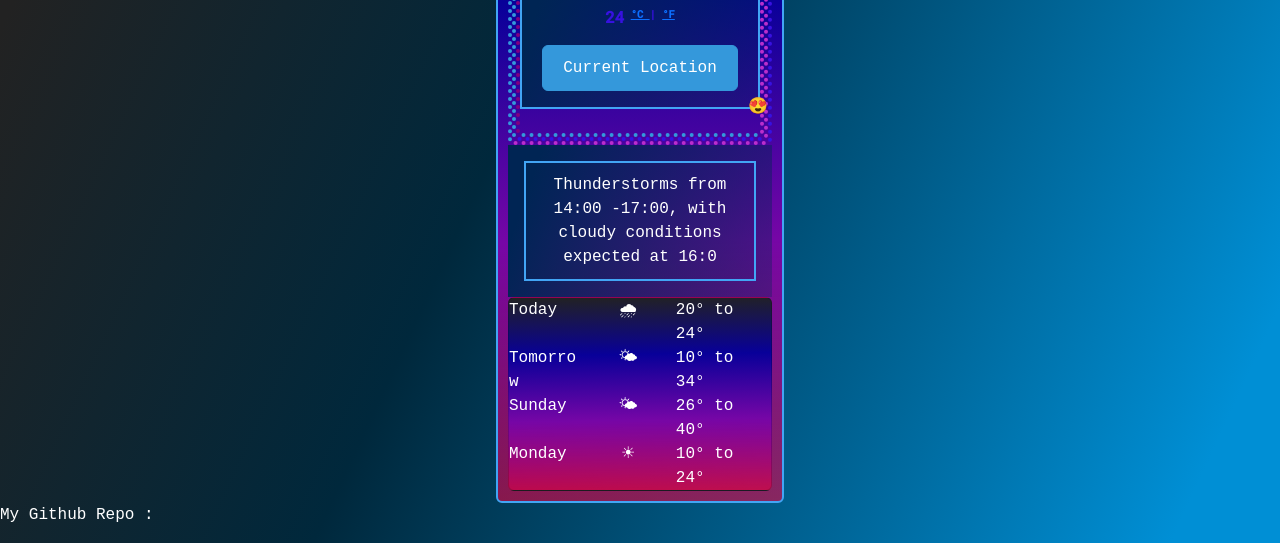
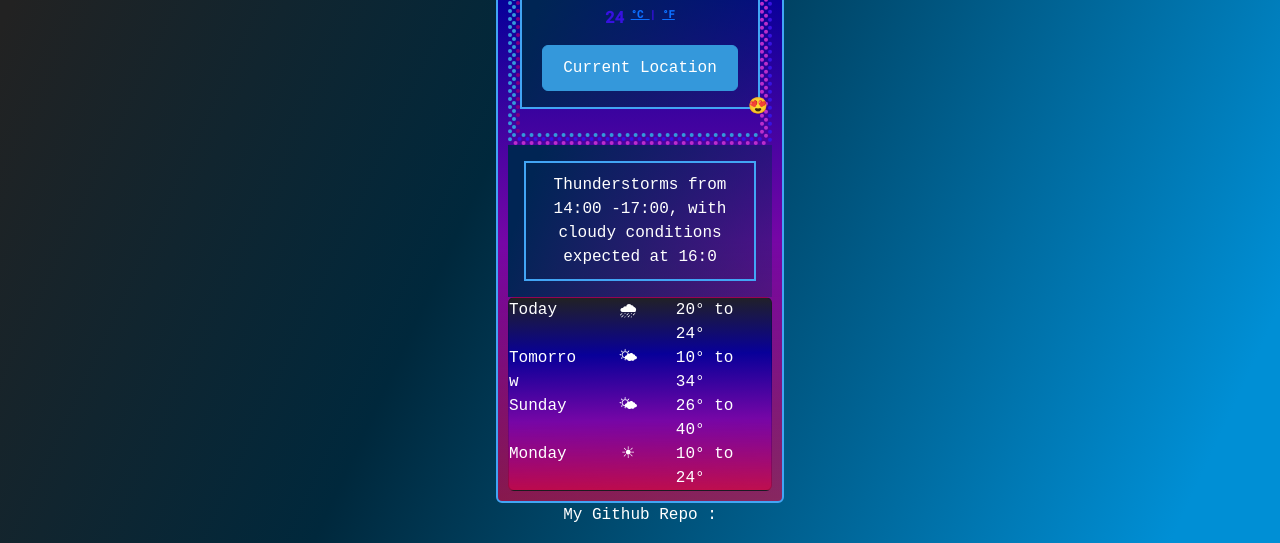
Before and after one commit to tinabals/my-weather-app, a plain HTML site: page index.html in a window 1280 px wide. Shown: the part 268-811 px from the top of the page. Drawn offline with nearby package versions, Linux system fonts and the light colour scheme; a web font is replaced by a local one.

Commit message:
Added some styling to the repo link

```diff
--- a/index.html
+++ b/index.html
@@ -98,7 +98,7 @@
         </div>
       </div>
     </div>
-    <p>
+    <p class="repo">
       My Github Repo : <a href="https://github.com/tinabals/my-weather-app"></a>
     </p>
     <script src="app.js"></script>
--- a/style.css
+++ b/style.css
@@ -174,3 +174,9 @@ h1{
 .geolocation:hover{
     opacity: 0.9;
 }
+.repo{
+    text-align: center;
+}
+.repo  a{
+    text-decoration: none;
+}
```
